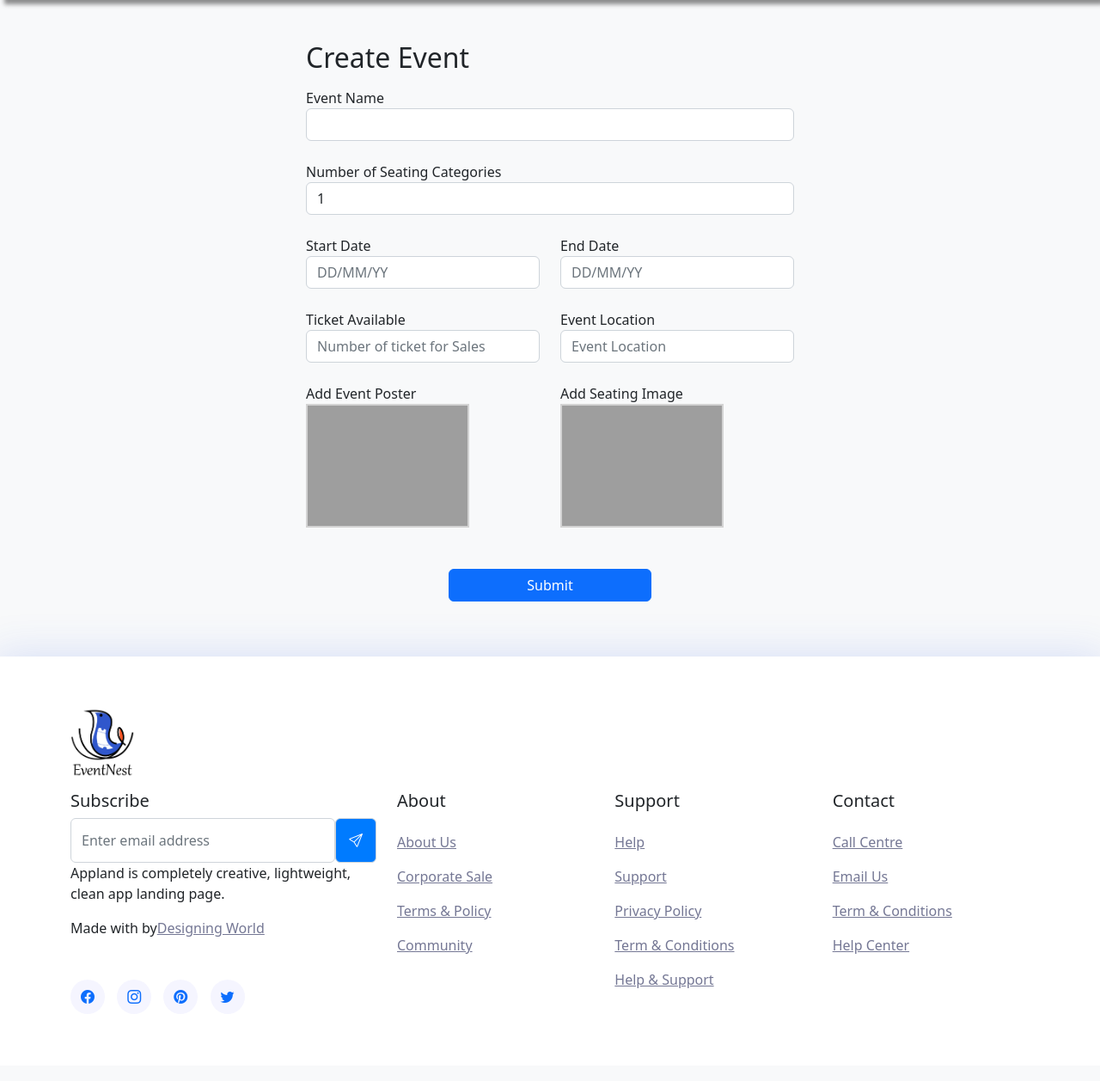
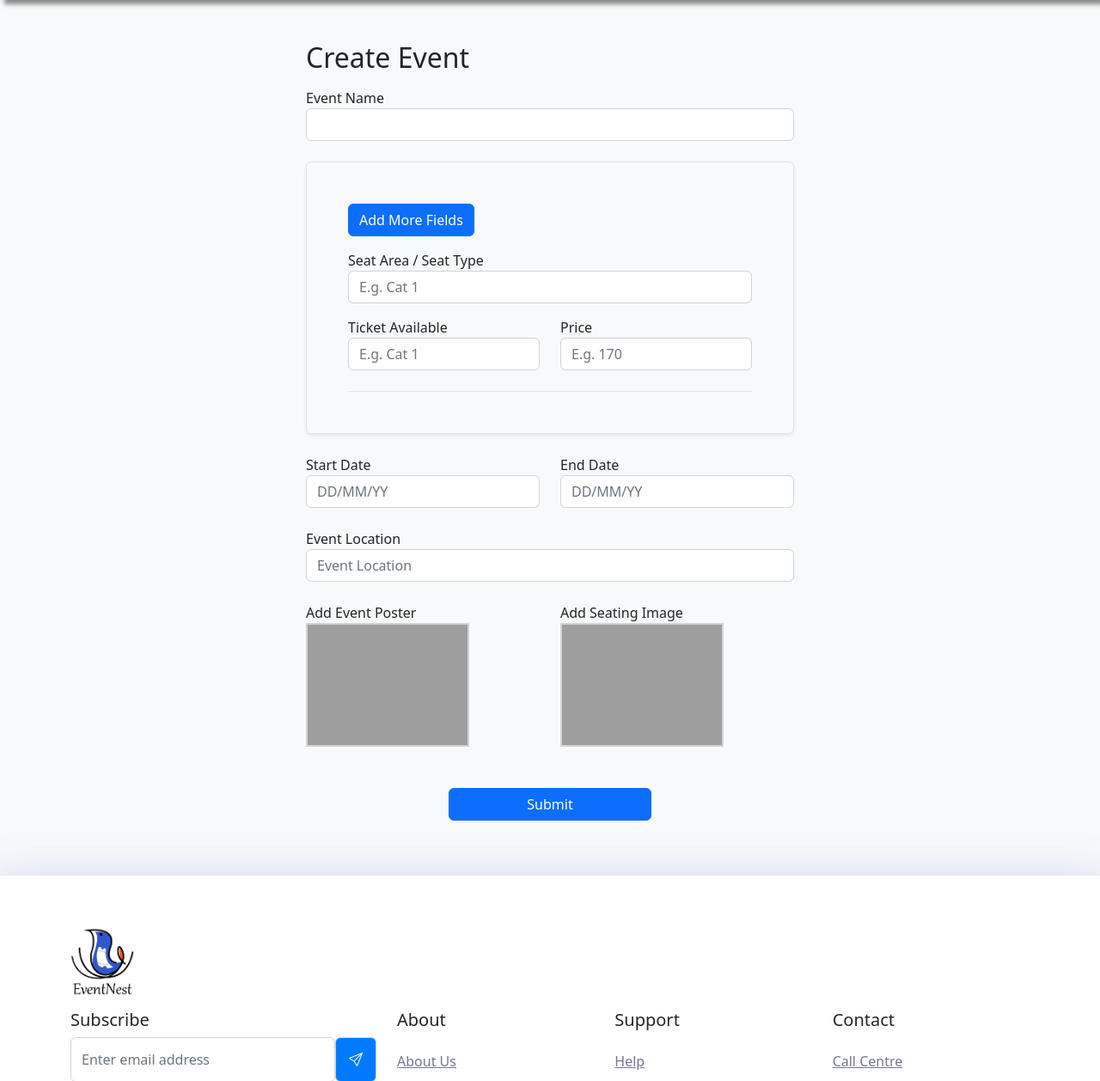
Before and after one commit to ZXiang1121/Web-Development-Assignment-EventNest-, a Flask app: page /createEvent in a window 1280 px wide. Shown: the part 76-1334 px from the top of the page at 86% size. Before the commit the page ends 1244 px from the top, so only its background shows below. Run offline with Flask 2, Linux system fonts and the light colour scheme; grey boxes are pictures that could not be loaded.

Commit message:
add several changes

```diff
--- a/main.py
+++ b/main.py
@@ -1,4 +1,5 @@
 from flask import Flask, redirect, url_for, render_template, request, session, flash
+import shelve, event
 
 app = Flask(__name__)
 
@@ -45,8 +46,10 @@ def ChangePass():
 def dashboard():
     return render_template('dashboard.html')
 
-@app.route('/createEvent')
+@app.route('/createEvent', methods = ['GET', 'POST'])
 def createEvent():
+    # create_user_form =
+
     return render_template('createEvent.html')
 
 @app.route('/myevent')
--- a/templates/createEvent.html
+++ b/templates/createEvent.html
@@ -16,7 +16,7 @@
                     <div class="invalid-feedback">Please fill out this field.</div>
 
 
-                <div class="col pt-4">
+                <!-- <div class="col pt-4">
                     <label for="seatingcats">Number of Seating Categories</label>
                     <select class="form-control" id="seatingcats">
                         <option>1</option>
@@ -25,11 +25,87 @@
                         <option>4</option>
                         <option>5</option>
                     </select>
+                </div> -->
 
+    <script src="https://code.jquery.com/jquery-3.3.1.min.js"></script>
+
+	<script>
+	$(document).ready(function() {
+        var max_fields      = 6; //maximum input boxes allowed
+        var wrapper         = $(".input_fields_wrap"); //Fields wrapper
+        var add_button      = $(".add_field_button"); //Add button ID
+
+        var x = 1; //initlal text box count
+
+
+   $(add_button).click(function(e){ //on add input button click
+        e.preventDefault();
+        if(x < max_fields){ //max input box allowed
+
+		     //text box increment
+            $(wrapper).append(
+                `
+                <div class="border-bottom pb-2">
+                    <div class="row py-3">
+                        <div class="col">
+                            <label>Seat Area / Seat Type</label>
+                            <input type="text" name="Lname" class="form-control" placeholder="E.g. Cat 1">
+                        </div>
+                    </div>
+                    <div class="row pb-3">
+                        <div class="col">
+                            <label>Ticket Available</label>
+                            <input type="text" name="Lname" class="form-control" placeholder="E.g. Cat 1">
+                        </div>
+                        <div class="col">
+                            <label>Price</label>
+                            <input type="text" name="Lname" class="form-control" placeholder="E.g. 170">
+                        </div>
+                    </div>
+                    <a href="#" class="remove_field">Remove</a>
+                </div>
+                `
+                ); //add input box
+            x++;
+	    }
+    });
+
+    $(wrapper).on("click",".remove_field", function(e){ //user click on remove text
+
+		e.preventDefault();
+		$(this).parent('div').remove();
+		x--;
+    })
+});
+
+	</script>
+
+    <div class="input_fields_wrap border p-5 my-4 rounded shadow-sm">
+        <button class="add_field_button btn btn-primary">Add More Fields</button>
+
+        <div class="border-bottom pb-2">
+            <div class="row py-3">
+                <div class="col">
+                    <label>Seat Area / Seat Type</label>
+                    <input type="text" name="Lname" class="form-control" placeholder="E.g. Cat 1">
                 </div>
             </div>
+            <div class="row pb-3">
+                <div class="col">
+                    <label>Ticket Available</label>
+                    <input type="text" name="Lname" class="form-control" placeholder="E.g. Cat 1">
+                </div>
+                <div class="col">
+                    <label>Price</label>
+                    <input type="text" name="Lname" class="form-control" placeholder="E.g. 170">
+                </div>
+            </div>
+            <!-- <a href="#" class="remove_field">Remove</a> -->
+        </div>
 
-            <div class="row py-4">
+    </div>
+
+            <div class="row pb-4">
                 <div class="col">
                     <label>Start Date</label>
                     <input type="text" name="Lname" class="form-control" placeholder="DD/MM/YY">
@@ -41,10 +117,6 @@
             </div>
 
             <div class="row pb-4">
-                <div class="col">
-                    <label>Ticket Available</label>
-                    <input type="text" name="Lname" class="form-control" placeholder="Number of ticket for Sales">
-                </div>
                 <div class="col">
                     <label>Event Location</label>
                     <input type="text" name="Lname" class="form-control" placeholder="Event Location">
@@ -87,6 +159,7 @@
 
         </form>
     </div>
+</div>
 </div>
 
 <script>
```
Also changed, not shown: event.py (+7 -1 lines), form.py (added, +10 -0 lines), templates/ticketdetails.html (+41 -34 lines).
